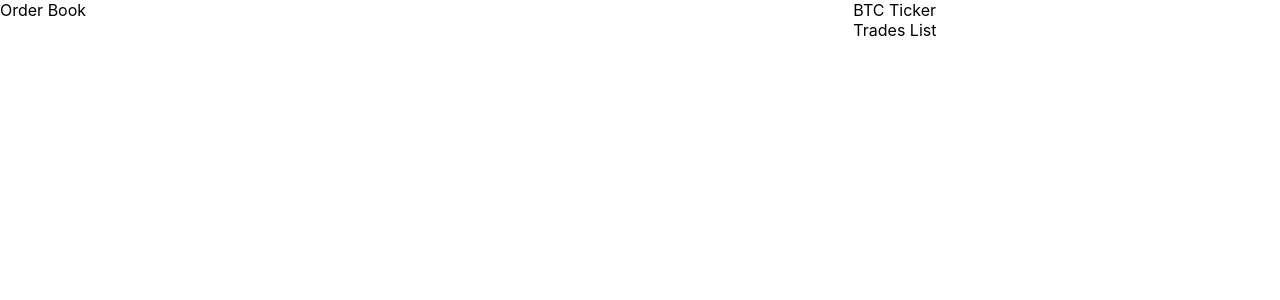
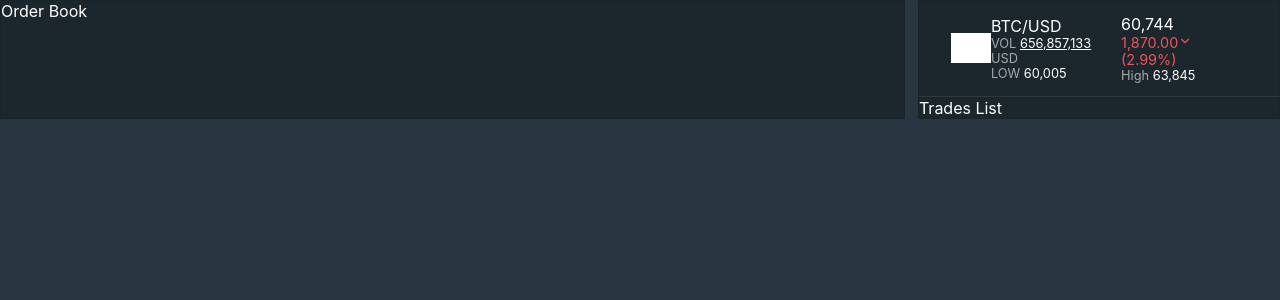
Before and after one commit to harshmanwani/bitfinex-test, a React (Create React App) app: page / in a window 1280 px wide. Shown: the top 300 px of the page. Built offline with nearby package versions, Linux system fonts and the light colour scheme; no server answers; grey boxes are pictures that could not be loaded.

Commit message:
ticker ui

```diff
--- a/package.json
+++ b/package.json
@@ -9,6 +9,7 @@
     "node-sass": "^5.0.0",
     "react": "^17.0.2",
     "react-dom": "^17.0.2",
+    "react-feather": "^2.0.9",
     "react-redux": "^7.2.3",
     "react-scripts": "4.0.3",
     "redux": "^4.0.5",
--- a/src/App.js
+++ b/src/App.js
@@ -1,4 +1,5 @@
 import React from "react"
+import Ticker from "./components/Ticker"
 import { SOCKET_URL_PUB } from "./utils/config"
 
 class App extends React.Component {
@@ -29,10 +30,10 @@ class App extends React.Component {
 
     return (
       <div id="App">
-        <div id="order-book">Order Book</div>
+        <div id="order-book" className="dark-bg dark-border">Order Book</div>
         <div>
-          <div id="ticker">BTC Ticker</div>
-          <div id="trade-list">Trades List</div>
+          <Ticker/>
+          <div id="trade-list" className="dark-bg dark-border">Trades List</div>
         </div>
       </div>
     );
--- /dev/null
+++ b/src/components/Ticker.js
@@ -0,0 +1,37 @@
+import React from 'react';
+import { ChevronDown } from 'react-feather';
+import '../styles/ticker.scss'
+
+const Ticker = () => {
+  return (
+    <div id="ticker" className="dark-bg dark-border flex divider">
+      <span className="img" />
+      <span className="ticker-info flex-column">
+        <span>BTC/USD</span>
+        <span className="text-sm">
+          <span className="text-light">VOL </span>
+          <span className="text-underline">656,857,133 </span>
+          <span className="text-light">USD</span>
+        </span>
+        <span className="text-sm">
+          <span className="text-light">LOW </span>
+          60,005
+        </span>
+      </span>
+      <span className="ticker-price flex-column">
+        <span>60,744</span>
+        <span className="red text-m">
+          1,870.00
+          <ChevronDown size={14}/>
+          (2.99%)
+        </span>
+        <span className="text-sm">
+          <span className="text-light">High </span>
+          63,845
+        </span>
+      </span>
+    </div>
+  );
+};
+
+export default Ticker;
--- a/src/styles/index.scss
+++ b/src/styles/index.scss
@@ -1,20 +1,63 @@
 body {
+  background-color: #273640;
+  color: #fff;
   margin: 0;
-  font-family: -apple-system, BlinkMacSystemFont, 'Segoe UI', 'Roboto', 'Oxygen',
-    'Ubuntu', 'Cantarell', 'Fira Sans', 'Droid Sans', 'Helvetica Neue',
-    sans-serif;
+  font-size: 16px;
+  font-family: -apple-system, BlinkMacSystemFont, "Segoe UI", "Roboto", "Oxygen", "Ubuntu", "Cantarell", "Fira Sans",
+    "Droid Sans", "Helvetica Neue", sans-serif;
   -webkit-font-smoothing: antialiased;
   -moz-osx-font-smoothing: grayscale;
 }
 
-code {
-  font-family: source-code-pro, Menlo, Monaco, Consolas, 'Courier New',
-    monospace;
+.dark-bg {
+  background-color: #1b262d;
+}
+
+.dark-border {
+  border: 1px solid #19232a;
+}
+
+.divider {
+  border-bottom: 1px solid rgba(100, 100, 100, 0.3);
+}
+
+.text-light {
+  opacity: 0.6;
+}
+
+.text-sm {
+  font-size: 0.8rem;
+}
+
+.text-m {
+  font-size: 0.9rem;
+}
+
+.text-underline {
+  text-decoration: underline;
+  cursor: help;
+}
+
+.red {
+  color: #f05359;
+}
+
+.green {
+  color: #03ca9b;
+}
+
+.flex {
+  display: flex;
+}
+
+.flex-column {
+  display: flex;
+  flex-direction: column;
 }
 
 #App {
   display: grid;
-  grid-template-columns: 2fr 1fr;
+  grid-template-columns: 2.5fr 1fr;
   grid-template-rows: 1fr;
-  gap: 0px 0px;
+  gap: 1% 1%;
 }
--- /dev/null
+++ b/src/styles/ticker.scss
@@ -0,0 +1,27 @@
+#ticker {
+  display: flex;
+  align-items: center;
+  justify-content: space-between;
+  padding: 0.8rem 2rem;
+  // padding-top: 2px;
+  min-height: 55px;
+
+  .img {
+    width: 40px;
+    height: 40px;
+    flex: 0 0 40px;
+    background-image: url("https://static.bitfinex.com/images/icons/BTC-alt.svg");
+    -webkit-filter: saturate(0) brightness(180%);
+    filter: saturate(0) brightness(180%);
+    background-size: contain !important;
+    background-repeat: no-repeat !important;
+    background-position: 50% 50% !important;
+    display: block;
+  }
+
+  .ticker-price {
+    &:nth-child(2) {
+      font-size: 0.8rem;
+    }
+  }
+}
```
Also changed, not shown: 1 other file (tests, documents, lock files or other folders).
